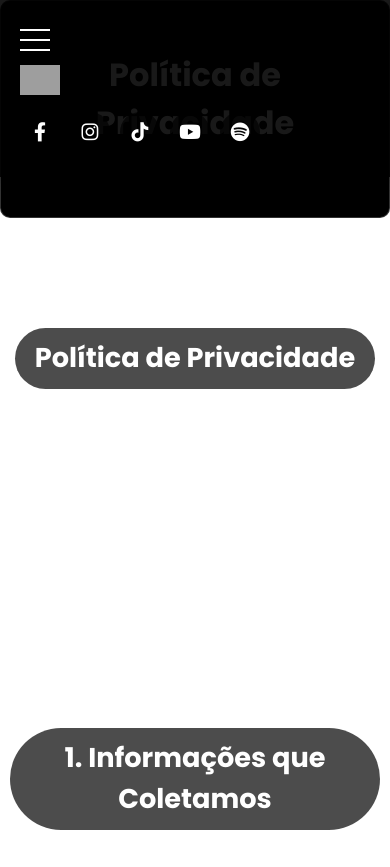
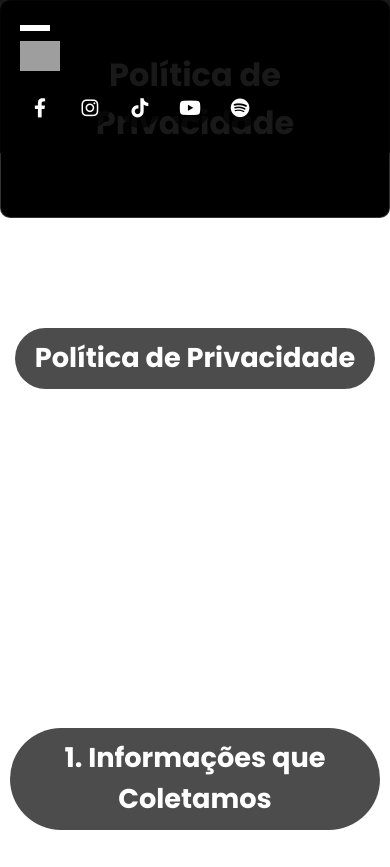
Before and after one commit to designereab/SiteOficialLukinhas, a website built with Vite: page politica-de-privacidade.html in a window 390 px wide. Shown: the top 867 px of the page. Built offline with nearby package versions, Linux system fonts and the light colour scheme; grey boxes are pictures that could not be loaded.

Commit message:
Update styles.css

```diff
--- a/styles.css
+++ b/styles.css
@@ -93,14 +93,14 @@ header .container {
   flex-direction: column;
   cursor: pointer;
   z-index: 1000;
-  margin-left: 20px; /* Adiciona margem à esquerda para alinhar o ícone */
+  margin-left: 0 auto; /* Adiciona margem à esquerda para alinhar o ícone */
 }
 
 .menu-toggle .bar {
   width: 30px;
   height: 2px;
   background-color: #fff;
-  margin: 4px 0;
+  margin: 0px auto;
   transition: transform 0.3s ease, opacity 0.3s ease;
 }
 
@@ -566,7 +566,7 @@ footer .footer-logo img {
 /* Estilo para o texto no rodapé */
 footer .footer-text p {
   margin: 0; /* Remove a margem padrão do parágrafo */
-  font-size: 1rem;
+  font-size: 0.8rem;
 }
 
 /* Estilo para o link da Política de Privacidade no rodapé */
```
